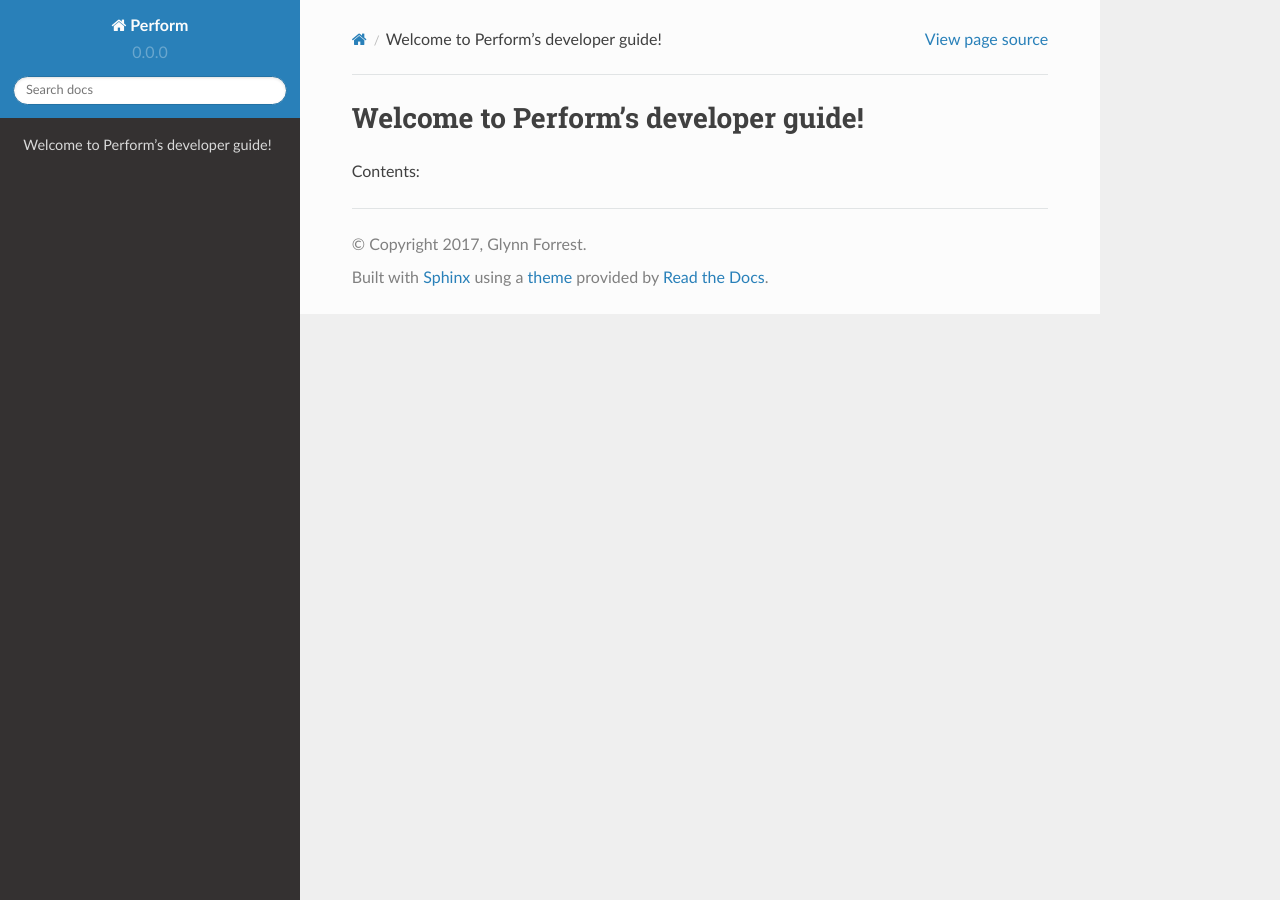
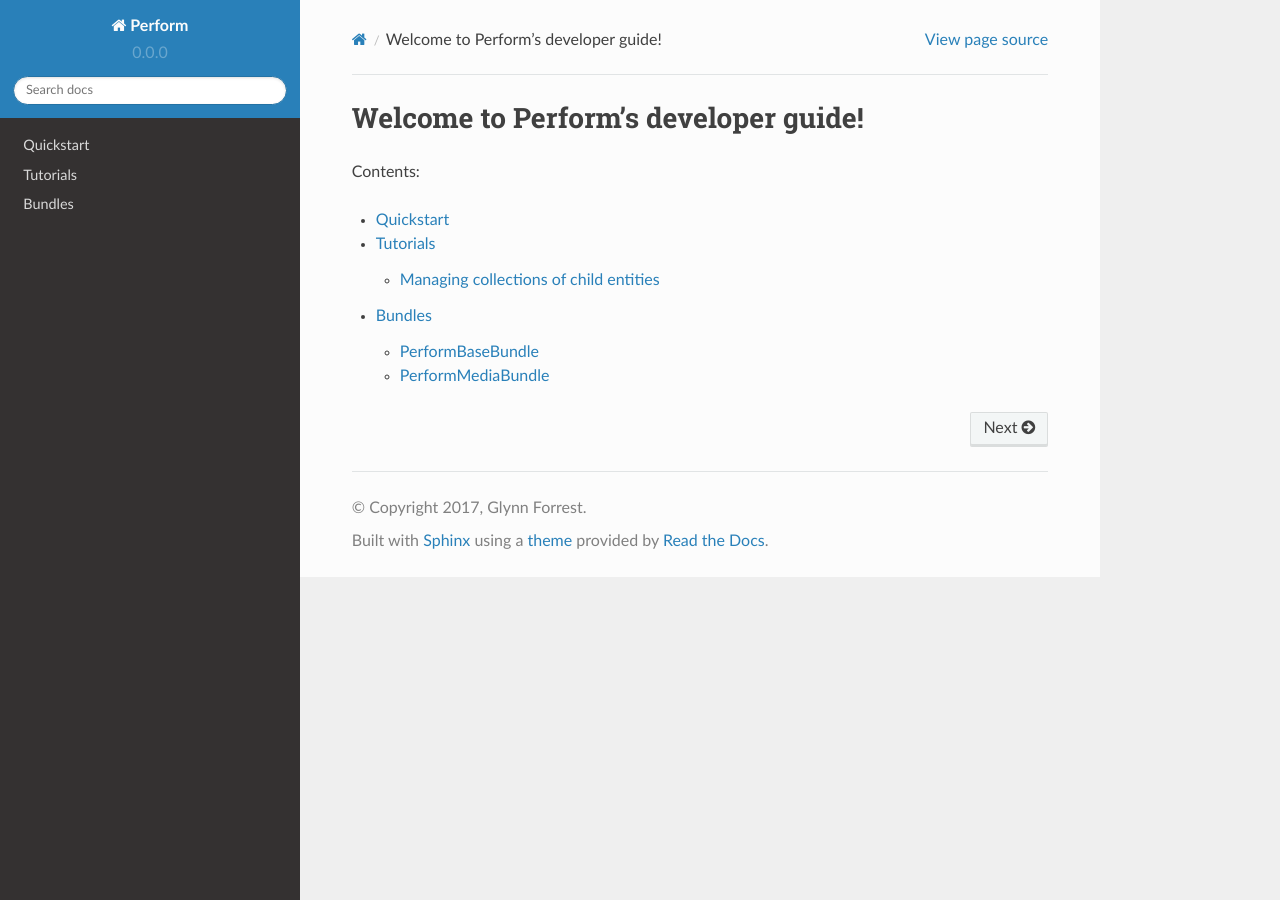
Before and after one commit to useperform/perform, a Sphinx documentation site: the page built from docs/source/index.rst, in a window 1280 px wide. Built offline with Sphinx 7.4.7 and the Read the Docs theme 2.0.0, drawn with Linux system fonts in a browser that asks for light colours.

Commit message:
docs: add some skeleton content

```diff
--- /dev/null
+++ b/docs/source/bundles/base/types/string.rst
@@ -0,0 +1,4 @@
+String Type
+===========
+
+Some stuff about string type here
--- /dev/null
+++ b/docs/source/bundles/media/plugins.rst
@@ -0,0 +1,2 @@
+Media plugins
+=============
--- a/docs/source/index.rst
+++ b/docs/source/index.rst
@@ -5,3 +5,8 @@ Contents:
 
 .. toctree::
    :maxdepth: 2
+   :glob:
+
+   quickstart
+   tutorials/index
+   bundles/index
--- /dev/null
+++ b/docs/source/quickstart.rst
@@ -0,0 +1,2 @@
+Quickstart
+==========
```
Also changed, not shown: docs/source/bundles/base/index.rst (added, +7 -0 lines), docs/source/bundles/base/types/index.rst (added, +8 -0 lines), docs/source/bundles/index.rst (added, +8 -0 lines), docs/source/bundles/media/importing.rst (added, +8 -0 lines), docs/source/bundles/media/index.rst (added, +12 -0 lines), docs/source/tutorials/entity-collections.rst (added, +10 -0 lines), docs/source/tutorials/index.rst (added, +8 -0 lines).
